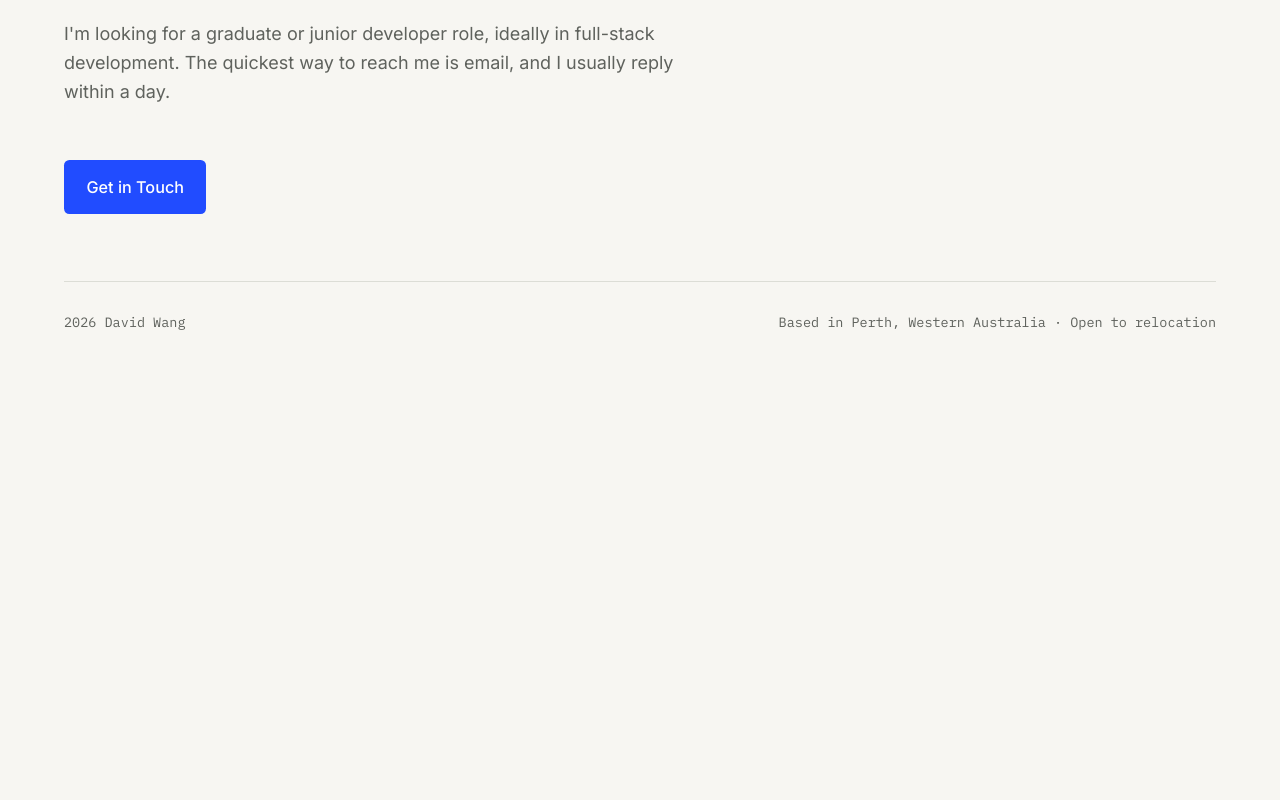
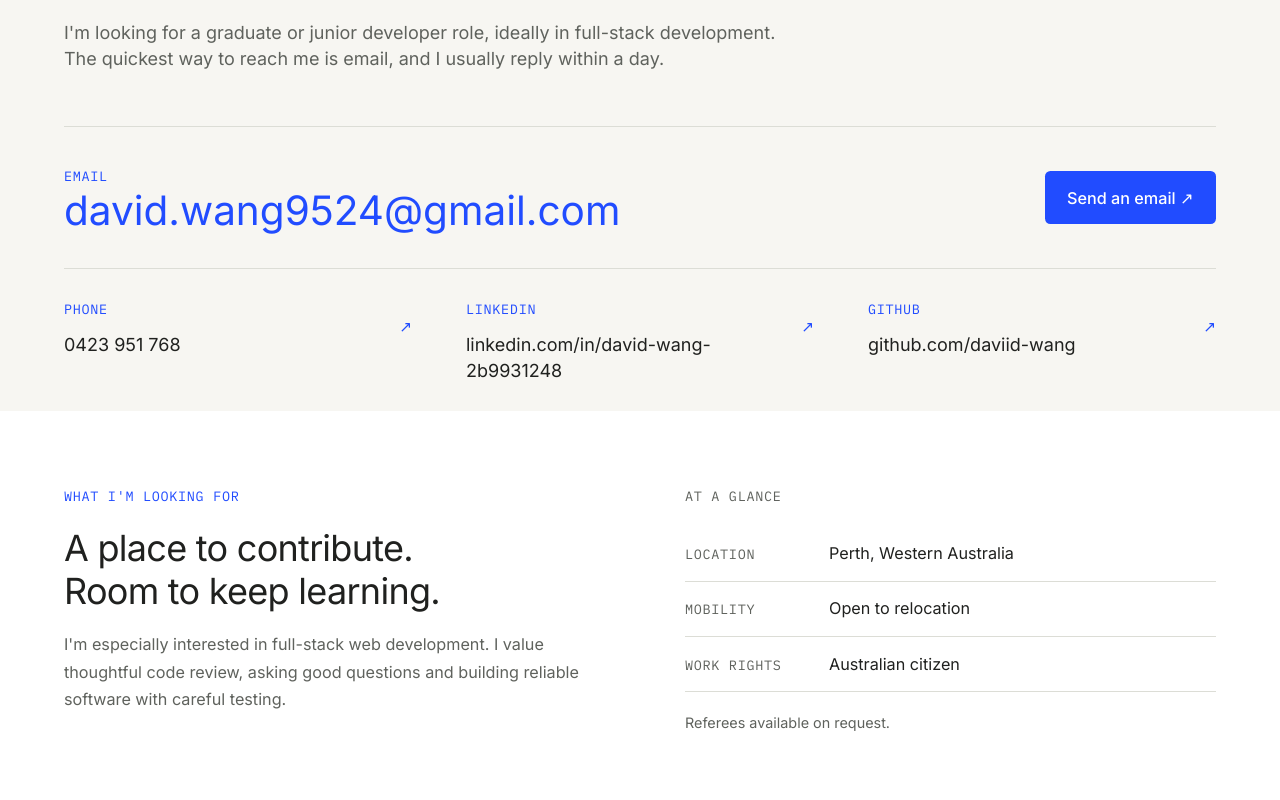
Before and after one commit to daviid-wang/Portfolio, a React (Vite) app in the folder client/: page /contact in a window 1280 px wide. Shown: the part 420-1220 px from the top of the page. Before the commit the page ends 800 px from the top, so only its background shows below. Built offline with nearby package versions, Linux system fonts and the light colour scheme.

Commit message:
Add contact details and glance information to contact page

```diff
--- a/client/src/components/Footer.tsx
+++ b/client/src/components/Footer.tsx
@@ -6,7 +6,7 @@ function Footer() {
   return (
     <footer className="container footer-wrap">
       <div className="footer">
-        <p className="footer-text">{year} David Wang</p>
+        <p className="footer-text">© {year} David Wang</p>
         <p className="footer-text">
           Based in Perth, Western Australia · Open to relocation
         </p>
--- a/client/src/pages/ContactPage.css
+++ b/client/src/pages/ContactPage.css
@@ -1,11 +1,120 @@
 .contact-content {
+  grid-template-columns: minmax(0, 1fr);
   gap: 1.5rem;
   margin-bottom: 3rem;
-  grid-template-columns: minmax(0, 1fr);
+  max-width: 40rem;
 }
 
-.contact-text {
-  max-width: 36rem;
+.contact-actions {
+  display: flex;
+  justify-content: space-between;
+  align-items: center;
+  flex-wrap: wrap;
+  gap: 1.5rem;
+  padding: 2rem 0;
+  border-top: 1px solid var(--border);
+  border-bottom: 1px solid var(--border);
+}
+
+.contact-email {
+  display: inline-block;
+  margin-top: 0.5rem;
+  font-size: clamp(1.5rem, 3.5vw, 2.25rem);
+  color: var(--accent);
+  text-decoration: none;
+  overflow-wrap: anywhere;
+}
+
+.contact-email:hover {
+  text-decoration: underline;
+}
+
+.contact-socials {
+  display: grid;
+  grid-template-columns: repeat(auto-fit, minmax(14rem, 1fr));
+  column-gap: 3rem;
+  margin-bottom: 3rem;
+}
+
+.contact-social-link {
+  display: flex;
+  justify-content: space-between;
+  align-items: flex-start;
+  gap: 1rem;
+  padding: 1.5rem 0;
+  color: var(--text-h);
+  text-decoration: none;
+}
+
+.contact-social-link .label {
+  display: block;
+  margin-bottom: 0.5rem;
+}
+
+.contact-social-value {
+  display: block;
+  overflow-wrap: anywhere;
+}
+
+.contact-social-arrow {
+  color: var(--accent);
+  font-size: 0.85rem;
+  margin-top: 1rem;
+}
+
+.contact-social-link:hover .contact-social-value{
+  color: var(--accent);
+}
+
+.contact-details-band {
+  background: white;
+  padding: 4rem 0;
+  margin-bottom: 4rem;
+}
+
+.contact-details {
+  display: grid;
+  grid-template-columns: repeat(auto-fit, minmax(20rem, 1fr));
+  gap: 3rem 5rem;
+}
+
+.contact-details-heading {
+  margin: 1rem 0;
+  font-size: clamp(1.5rem, 3vw, 2rem);
+  font-weight: 400;
+  line-height: 1.2;
+  letter-spacing: -0.02em;
+  color: var(--text-h);
+}
+
+.contact-details-text {
+  max-width: 34rem;
+  font-size: 0.9rem;
+  line-height: 1.7;
   color: var(--text);
-  line-height: 1.6;
 }
+
+.glance-list {
+  margin: 1rem 0 0;
+}
+
+.glance-item {
+  display: grid;
+  grid-template-columns: 7rem minmax(0, 1fr);
+  align-items: baseline;
+  gap: 1rem;
+  padding: 0.75rem 0;
+  border-bottom: 1px solid var(--border);
+}
+
+.glance-item dd {
+  margin: 0;
+  font-size: 0.9rem;
+  color: var(--text-h);
+}
+
+.glance-note {
+  margin-top: 1rem;
+  font-size: 0.8rem;
+  color: var(--text);
+}
--- a/client/src/pages/ContactPage.tsx
+++ b/client/src/pages/ContactPage.tsx
@@ -2,10 +2,34 @@ import './ContactPage.css'
 
 import Eyebrow from '../components/Eyebrow.tsx'
 
+const socials = [
+  { label: 'Phone', text: '0423 951 768', href: 'tel:+61423951768' },
+  {
+    label: 'LinkedIn',
+    text: 'linkedin.com/in/david-wang-2b9931248',
+    href: 'https://www.linkedin.com/in/david-wang-2b9931248/',
+  },
+  {
+    label: 'GitHub',
+    text: 'github.com/daviid-wang',
+    href: 'https://github.com/daviid-wang',
+  },
+]
+
+const facts = [
+  { term: 'Location', value: 'Perth, Western Australia' },
+  { term: 'Mobility', value: 'Open to relocation' },
+  { term: 'Work rights', value: 'Australian citizen' },
+]
+
 function ContactPage() {
   return (
+    <>
       <section className="container">
-      <Eyebrow label="Contact / David Wang" status="Seeking a graduate/junior software developer role" />
+        <Eyebrow
+          label="Contact"
+          status="Seeking a graduate/junior software developer role"
+        />
         <div className="page-hero contact-content">
           <h1 className="title">
             Hiring a graduate <br /> developer?
@@ -16,13 +40,80 @@ function ContactPage() {
             usually reply within a day.
           </p>
         </div>
+        <div className="contact-actions">
+          <div>
+            <p className="label label-accent">Email</p>
+            <a href="mailto:david.wang9524@gmail.com" className="contact-email">
+              david.wang9524@gmail.com
+            </a>
+          </div>
           <a
-        href="david.wang9524@gmail.com"
+            href="mailto:david.wang9524@gmail.com"
             className="button button-solid-blue"
           >
-        Get in Touch
+            Send an email <span aria-hidden="true">↗</span>
           </a>
+        </div>
+        <ul className="contact-socials">
+          {socials.map((s) => {
+            const external = s.href.startsWith('http')
+            return (
+              <li key={s.label}>
+                <a
+                  href={s.href}
+                  className="contact-social-link"
+                  {...(external && {
+                    target: '_blank',
+                    rel: 'noopener noreferrer',
+                  })}
+                >
+                  <span>
+                    <span className="label label-accent">{s.label}</span>
+                    <span className="contact-social-value">{s.text}</span>
+                  </span>
+                  <span className="contact-social-arrow" aria-hidden="true">
+                    ↗
+                  </span>
+                </a>
+              </li>
+            )
+          })}
+        </ul>
       </section>
+      <section
+        className="contact-details-band"
+        aria-labelledby="looking-for-heading"
+      >
+        <div className="container contact-details">
+          <div>
+            <p className="label label-accent">What I'm looking for</p>
+            <h2 id="looking-for-heading" className="contact-details-heading">
+              A place to contribute.
+              <br />
+              Room to keep learning.
+            </h2>
+            <p className="contact-details-text">
+              I'm especially interested in full-stack web development. I
+              value thoughtful code review, asking good questions and building
+              reliable software with careful testing.
+            </p>
+          </div>
+
+          <div>
+            <p className="label label-muted">At a glance</p>
+            <dl className="glance-list">
+              {facts.map((f) => (
+                <div key={f.term} className="glance-item">
+                  <dt className="label label-muted">{f.term}</dt>
+                  <dd>{f.value}</dd>
+                </div>
+              ))}
+            </dl>
+            <p className="glance-note">Referees available on request.</p>
+          </div>
+        </div>
+      </section>
+    </>
   )
 }
 
```
Lines whose indentation alone changed are shown as unchanged.
